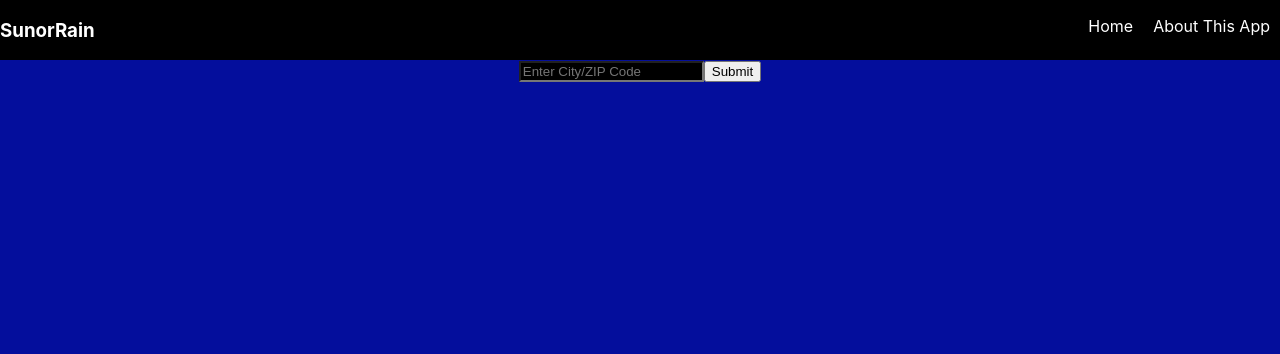
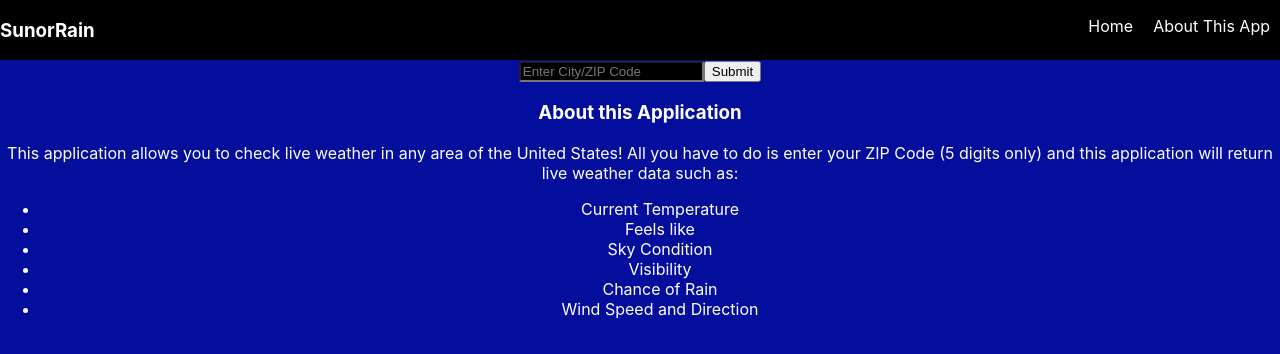
Before and after one commit to censoredbythefcc95/Project-2---React, a React (Create React App) app: page /about in a window 1280 px wide. Shown: the top 354 px of the page. Built offline with nearby package versions, Linux system fonts and the light colour scheme.

Commit message:
added about page and adding more data to render on main display

```diff
--- a/src/App.css
+++ b/src/App.css
@@ -35,12 +35,13 @@
 
   input[type="text"] {
     background-color:black;
+    color: white;
   }
 
 
 @media (min-width: 840px) {
 .MainDisplay {
-  background-color: rgb(156, 78, 4);
+  background-color: rgb(19, 6, 77);
   margin: 300px;
   padding-top: 50px;
   padding-bottom: 50px;
--- a/src/App.js
+++ b/src/App.js
@@ -8,6 +8,7 @@ import LandingText from "./components/LandingText";
 import MainDisplay from "./components/MainDisplay";
 import SearchBar from "./components/SearchBar";
 import NavBar from "./components/NavBar";
+import About from "./components/About";
 //Setting our State in function App
 function App(props) {
   const [weather, setWeather] = useState({});
@@ -44,6 +45,9 @@ const handleSubmit =  async (e) => {
       <Route path="/weather">
         <MainDisplay weather={weather} />
       </Route>
+      <Route path="/about">
+      <About />
+      </Route>
       </Switch>
 
 
--- /dev/null
+++ b/src/components/About.js
@@ -0,0 +1,22 @@
+import React from "react";
+
+const About = () => {
+    return (
+    <div className="about">
+        <h3>About this Application</h3>
+            <p>This application allows you to check live weather in any area
+                of the United States! All you have to do is enter your ZIP Code
+                (5 digits only) and this application will return live weather data such as:
+            </p>
+                <ul>
+                    <li>Current Temperature</li>
+                    <li>Feels like</li>
+                    <li>Sky Condition</li>
+                    <li>Visibility</li>
+                    <li>Chance of Rain</li>
+                    <li>Wind Speed and Direction</li>
+                </ul>
+    </div>
+    )
+}
+export default About;
--- a/src/components/CurrentTemperature.js
+++ b/src/components/CurrentTemperature.js
@@ -3,7 +3,10 @@ import React from "react";
 const CurrentTemperature = (props) => {
     return (
         <div>
-            <h3> Current Temperature: {props.weather.current.temperature} F</h3>
+             <div className="weather-icon">
+                <img src={props.weather.current.weather_icons} />
+            </div>
+            <h3> {props.weather.current.temperature} °F</h3>
         </div>
     )
 }
--- a/src/components/HighLow.js
+++ b/src/components/HighLow.js
@@ -3,11 +3,13 @@ import React from "react";
 const HighLow = (props) => {
     return (
         <div>
-            <h3>Sky condition: {props.weather.current.weather_descriptions}</h3>
+            <h3>Feels like: {props.weather.current.feelslike}°F</h3>
+            <h3>Sky Condition: {props.weather.current.weather_descriptions}</h3>
             <h3>Visibility: {props.weather.current.visibility} miles </h3>
-                <div className="weather-icon">
-                <img src={props.weather.current.weather_icons} />
-                </div>
+            <h3>Chance of Rain: {props.weather.current.precip}%</h3>
+            <h3>Wind Speed/Direction: {props.weather.current.wind_speed} MPH heading {props.weather.current.wind_dir}</h3>
+            <h6>As of: {props.weather.current.observation_time} UTC/GMT</h6>
+
         </div>
     )
 }
--- a/src/components/NavBar.js
+++ b/src/components/NavBar.js
@@ -6,8 +6,8 @@ const NavBar = () => {
         <div className="nav-bar">
             <h3>SunorRain</h3>
             <ul className="container">
-                <li><a href="/">Home</a></li>
-                <li><a href="/">About This App</a></li>
+                <li><a href="/about">Home</a></li>
+                <li><a href="/about">About This App</a></li>
             </ul>
         </div>
         </div>
```
Also changed, not shown: 1 other file (tests, documents, lock files or other folders).
